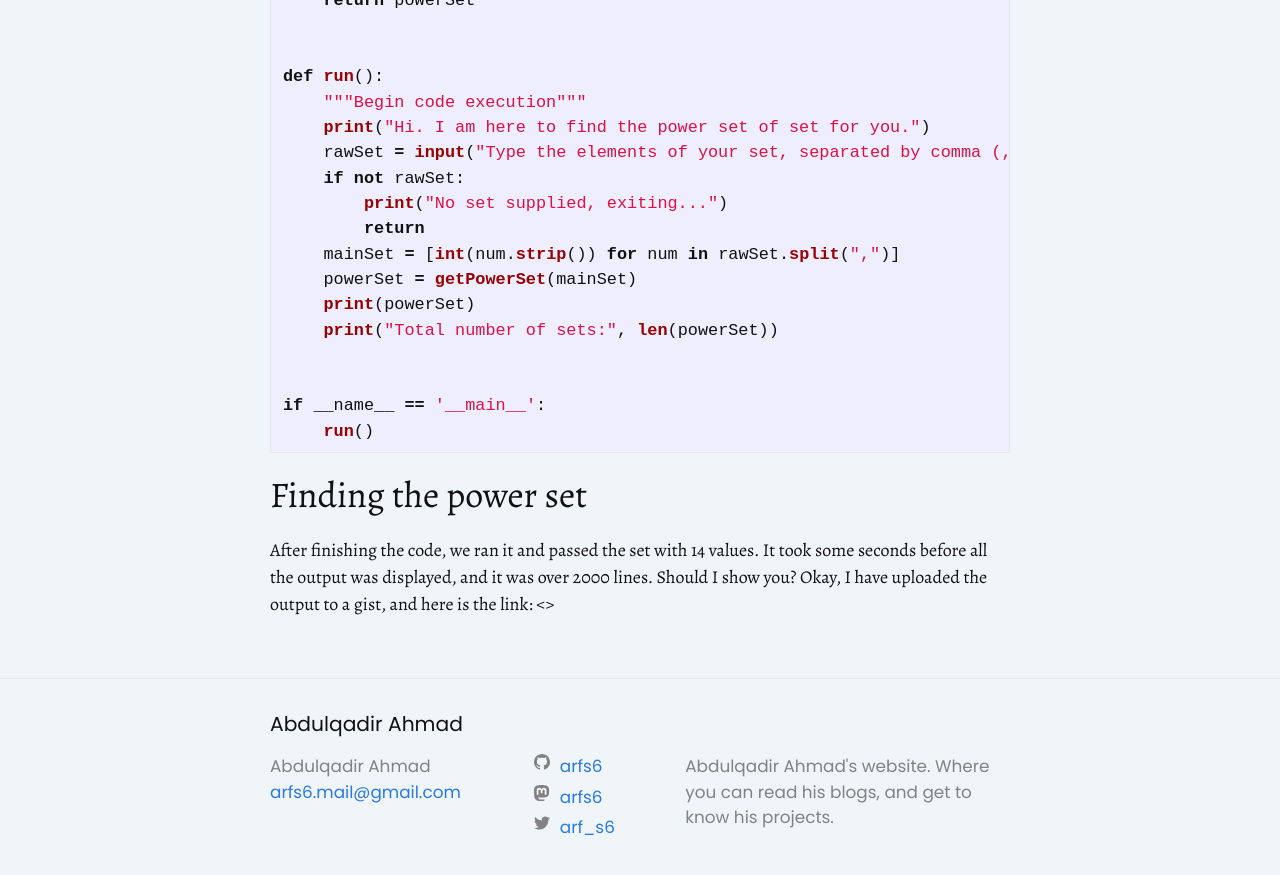
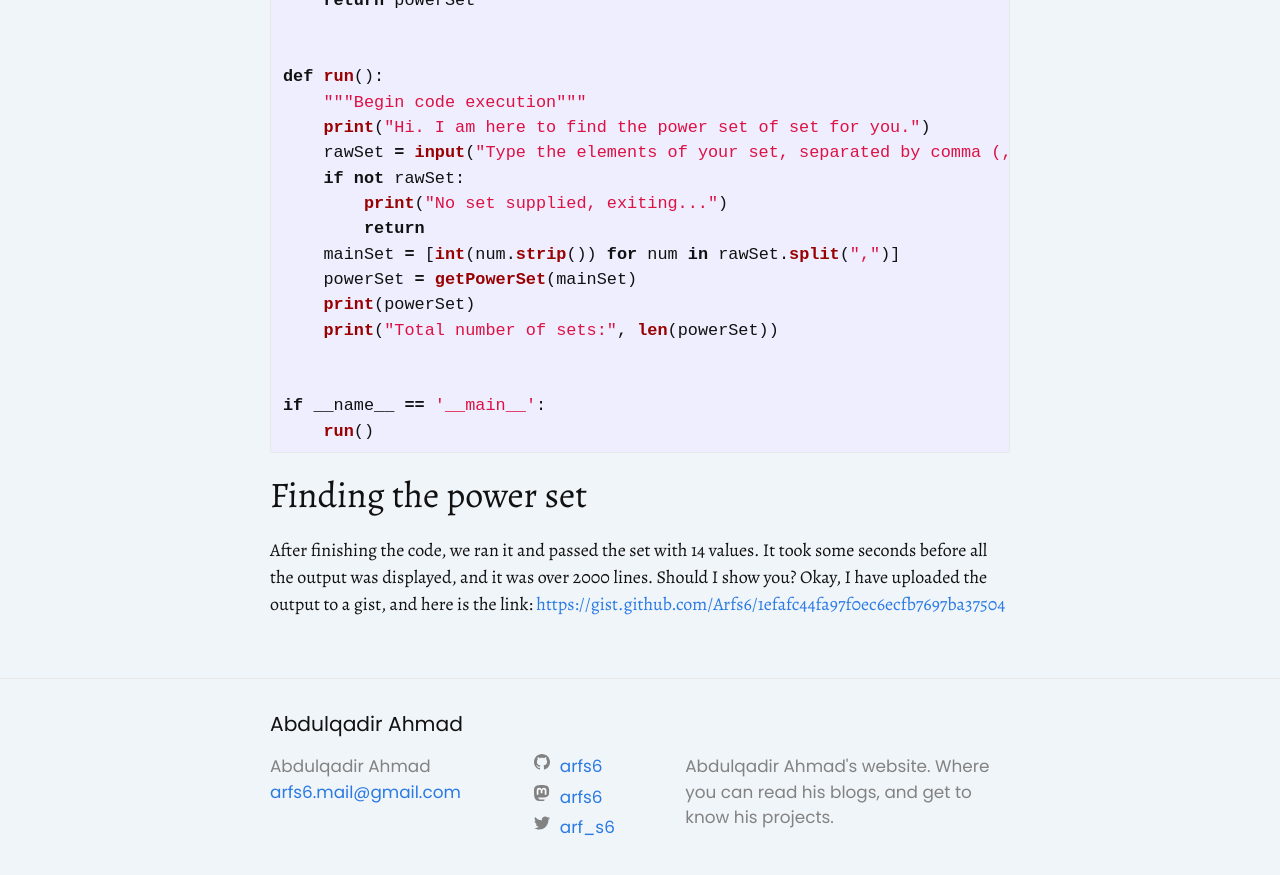
Before and after one commit to Arfs6/Arfs6.github.io, a Jekyll site: the page built from _posts/2023-12-03-finding-powwer-set-in-python.md, in a window 1280 px wide and 900 px high, scrolled down 3042 px. Shown: the top 875 px of the window. Built offline with Jekyll 4.4.1, drawn with Linux system fonts in a browser that asks for light colours; some of the changed lines change nothing that is shown.

Commit message:
added missing link in finding the power set blog post

```diff
--- a/_posts/2023-12-03-finding-powwer-set-in-python.md
+++ b/_posts/2023-12-03-finding-powwer-set-in-python.md
@@ -117,4 +117,4 @@ if __name__ == '__main__':
 
 ## Finding the power set
 
-After finishing the code, we ran it and passed the set with 14 values. It took some seconds before all the output was displayed, and it was over 2000 lines. Should I show you? Okay, I have uploaded the output to a gist, and here is the link: <>
+After finishing the code, we ran it and passed the set with 14 values. It took some seconds before all the output was displayed, and it was over 2000 lines. Should I show you? Okay, I have uploaded the output to a gist, and here is the link: <https://gist.github.com/Arfs6/1efafc44fa97f0ec6ecfb7697ba37504>
```
